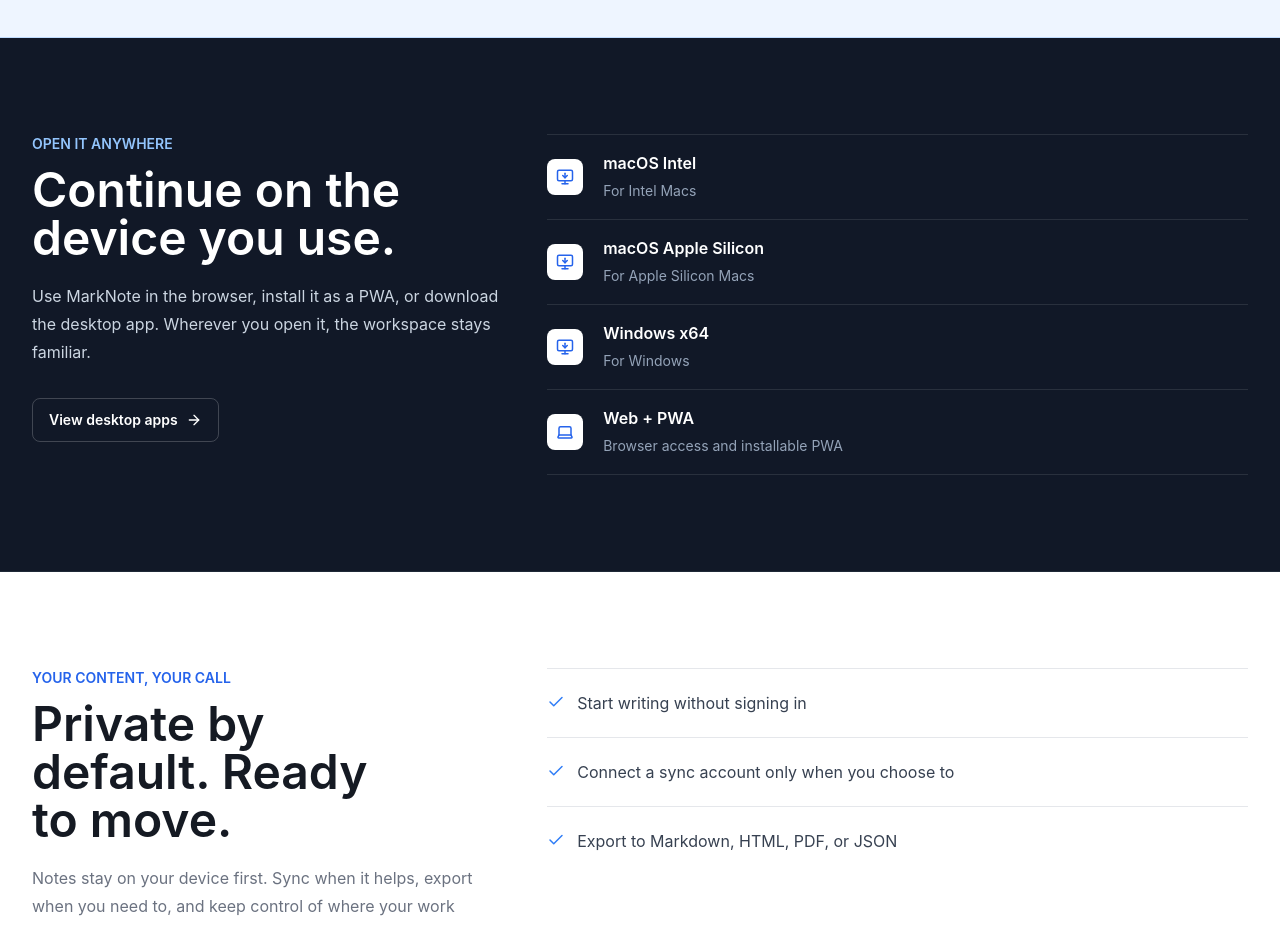
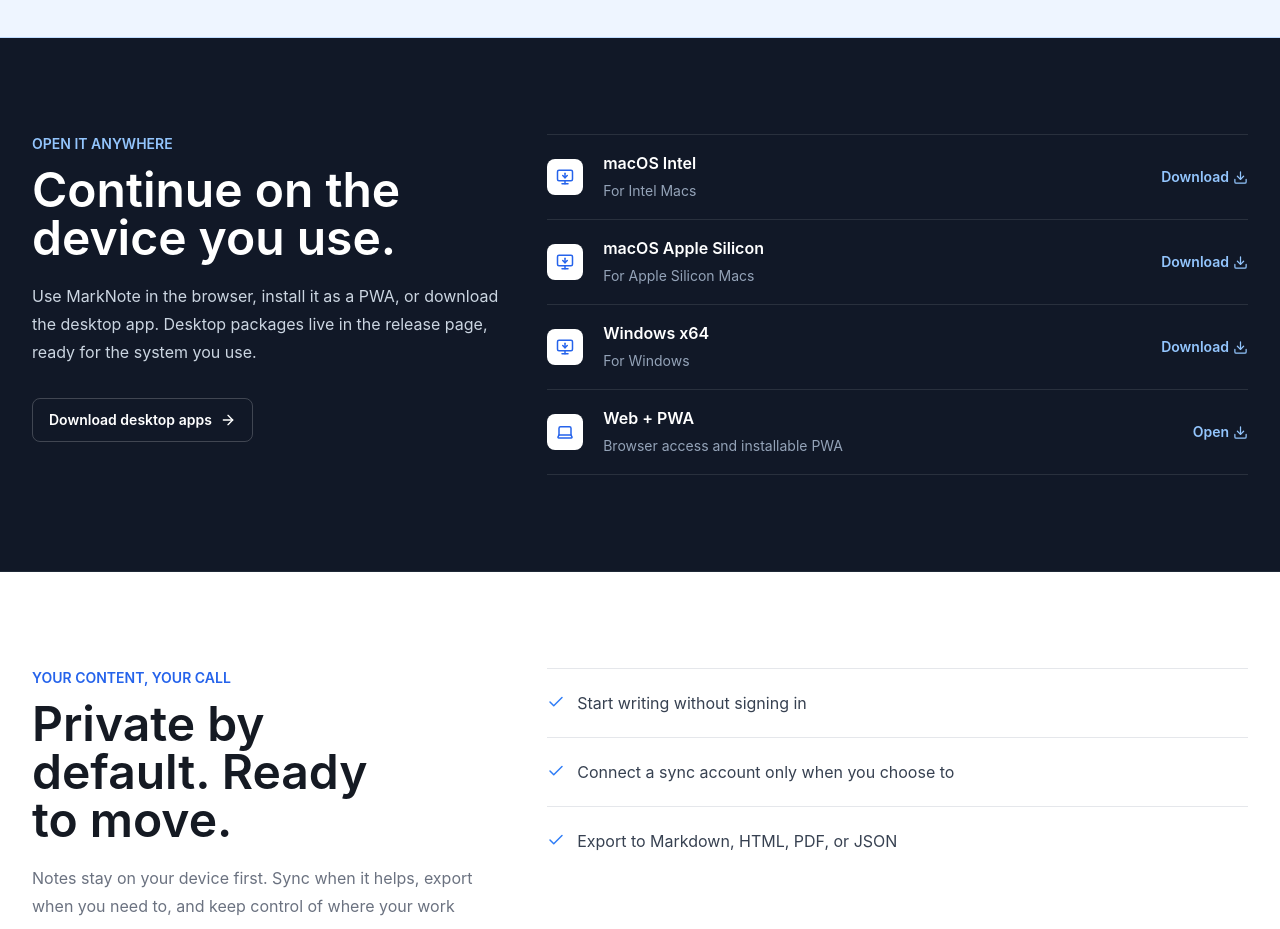
Before and after one commit to xujiehui/MarkNote, a React (Vite) app: page / in a window 1280 px wide. Shown: the part 2120-3049 px from the top of the page. Built offline with nearby package versions, Linux system fonts and the light colour scheme.

Commit message:
Add desktop download links

```diff
--- a/src/I18nProvider.tsx
+++ b/src/I18nProvider.tsx
@@ -267,8 +267,10 @@
     'landing.syncPanelReady': '一切正常',
     'landing.platformsEyebrow': '随时打开',
     'landing.platformsTitle': '在你常用的设备上继续。',
-    'landing.platformsCopy': '浏览器直接使用，也可以安装为 PWA 或下载桌面应用。无论在哪里打开，工作区都保持熟悉。',
-    'landing.platformsCta': '查看桌面版本',
+    'landing.platformsCopy': '浏览器直接使用，也可以安装为 PWA 或下载桌面应用。桌面版本集中放在发布页，选择对应系统即可开始。',
+    'landing.platformsCta': '下载桌面客户端',
+    'landing.platformDownload': '下载',
+    'landing.platformOpen': '打开',
     'landing.macIntelDetail': '适用于 Intel Mac',
     'landing.macArmDetail': '适用于 Apple Silicon Mac',
     'landing.winDetail': '适用于 Windows',
@@ -565,8 +567,10 @@
     'landing.syncPanelReady': 'All clear',
     'landing.platformsEyebrow': 'OPEN IT ANYWHERE',
     'landing.platformsTitle': 'Continue on the device you use.',
-    'landing.platformsCopy': 'Use MarkNote in the browser, install it as a PWA, or download the desktop app. Wherever you open it, the workspace stays familiar.',
-    'landing.platformsCta': 'View desktop apps',
+    'landing.platformsCopy': 'Use MarkNote in the browser, install it as a PWA, or download the desktop app. Desktop packages live in the release page, ready for the system you use.',
+    'landing.platformsCta': 'Download desktop apps',
+    'landing.platformDownload': 'Download',
+    'landing.platformOpen': 'Open',
     'landing.macIntelDetail': 'For Intel Macs',
     'landing.macArmDetail': 'For Apple Silicon Macs',
     'landing.winDetail': 'For Windows',
--- a/src/LandingPage.tsx
+++ b/src/LandingPage.tsx
@@ -5,6 +5,7 @@
   Check,
   Cloud,
   CloudCog,
+  Download,
   FileDown,
   FolderOpen,
   History,
@@ -24,7 +25,7 @@
 
 const appHref = `${import.meta.env.BASE_URL}?app=1`;
 const repoHref = 'https://github.com/xujiehui/MarkNote';
-const actionsHref = 'https://github.com/xujiehui/MarkNote/actions/workflows/desktop-build.yml';
+const releaseHref = `${repoHref}/releases/latest`;
 
 const featureKeys = [
   { icon: Search, titleKey: 'landing.featureSearchTitle', descriptionKey: 'landing.featureSearchDesc' },
@@ -40,10 +41,10 @@
 ];
 
 const platformKeys = [
-  { icon: MonitorDown, label: 'macOS Intel', detailKey: 'landing.macIntelDetail' },
-  { icon: MonitorDown, label: 'macOS Apple Silicon', detailKey: 'landing.macArmDetail' },
-  { icon: MonitorDown, label: 'Windows x64', detailKey: 'landing.winDetail' },
-  { icon: Laptop, label: 'Web + PWA', detailKey: 'landing.webDetail' },
+  { icon: MonitorDown, label: 'macOS Intel', detailKey: 'landing.macIntelDetail', href: releaseHref, actionKey: 'landing.platformDownload' },
+  { icon: MonitorDown, label: 'macOS Apple Silicon', detailKey: 'landing.macArmDetail', href: releaseHref, actionKey: 'landing.platformDownload' },
+  { icon: MonitorDown, label: 'Windows x64', detailKey: 'landing.winDetail', href: releaseHref, actionKey: 'landing.platformDownload' },
+  { icon: Laptop, label: 'Web + PWA', detailKey: 'landing.webDetail', href: appHref, actionKey: 'landing.platformOpen' },
 ];
 
 const privacyKeys = ['landing.privacyLocal', 'landing.privacySync', 'landing.privacyPortable'];
@@ -173,20 +174,24 @@
             <p className="text-sm font-semibold uppercase tracking-[0px] text-[#93c5fd]">{t('landing.platformsEyebrow')}</p>
             <h2 className="mt-3 max-w-[12ch] text-4xl font-semibold leading-tight tracking-[0px] md:text-5xl">{t('landing.platformsTitle')}</h2>
             <p className="mt-5 max-w-[54ch] text-base leading-7 text-[#cbd5e1]">{t('landing.platformsCopy')}</p>
-            <a href={actionsHref} className="mt-8 inline-flex h-11 items-center gap-2 rounded-lg border border-white/20 px-4 text-sm font-semibold text-white transition hover:border-white/40 hover:bg-white/10">
+            <a href={releaseHref} className="mt-8 inline-flex h-11 items-center gap-2 rounded-lg border border-white/20 px-4 text-sm font-semibold text-white transition hover:border-white/40 hover:bg-white/10">
               {t('landing.platformsCta')}
               <ArrowRight size={16} />
             </a>
           </div>
           <div className="divide-y divide-white/10 border-y border-white/10">
             {platformKeys.map((item) => (
-              <div key={item.label} className="grid grid-cols-[40px_minmax(0,1fr)] items-center gap-4 py-4">
+              <a key={item.label} href={item.href} className="group grid grid-cols-[40px_minmax(0,1fr)_auto] items-center gap-4 py-4 transition hover:bg-white/5">
                 <div className="grid h-9 w-9 place-items-center rounded-lg bg-white text-[#2563eb]"><item.icon size={18} /></div>
                 <div className="min-w-0">
                   <h3 className="font-semibold text-white">{item.label}</h3>
                   <p className="mt-1 text-sm leading-6 text-[#94a3b8]">{t(item.detailKey)}</p>
                 </div>
-              </div>
+                <span className="inline-flex shrink-0 items-center gap-1 text-sm font-semibold text-[#93c5fd] transition group-hover:text-white">
+                  {t(item.actionKey)}
+                  <Download size={15} />
+                </span>
+              </a>
             ))}
           </div>
         </div>
@@ -221,7 +226,7 @@
           </div>
           <div className="flex flex-wrap gap-x-5 gap-y-2">
             <a className="hover:text-[#151a23]" href={appHref}>{t('landing.footerWebApp')}</a>
-            <a className="hover:text-[#151a23]" href={actionsHref}>{t('landing.footerArtifacts')}</a>
+            <a className="hover:text-[#151a23]" href={releaseHref}>{t('landing.footerArtifacts')}</a>
             <a className="hover:text-[#151a23]" href={repoHref}>{t('landing.footerSource')}</a>
           </div>
         </div>
```
Also changed, not shown: 1 other file (tests, documents, lock files or other folders).
